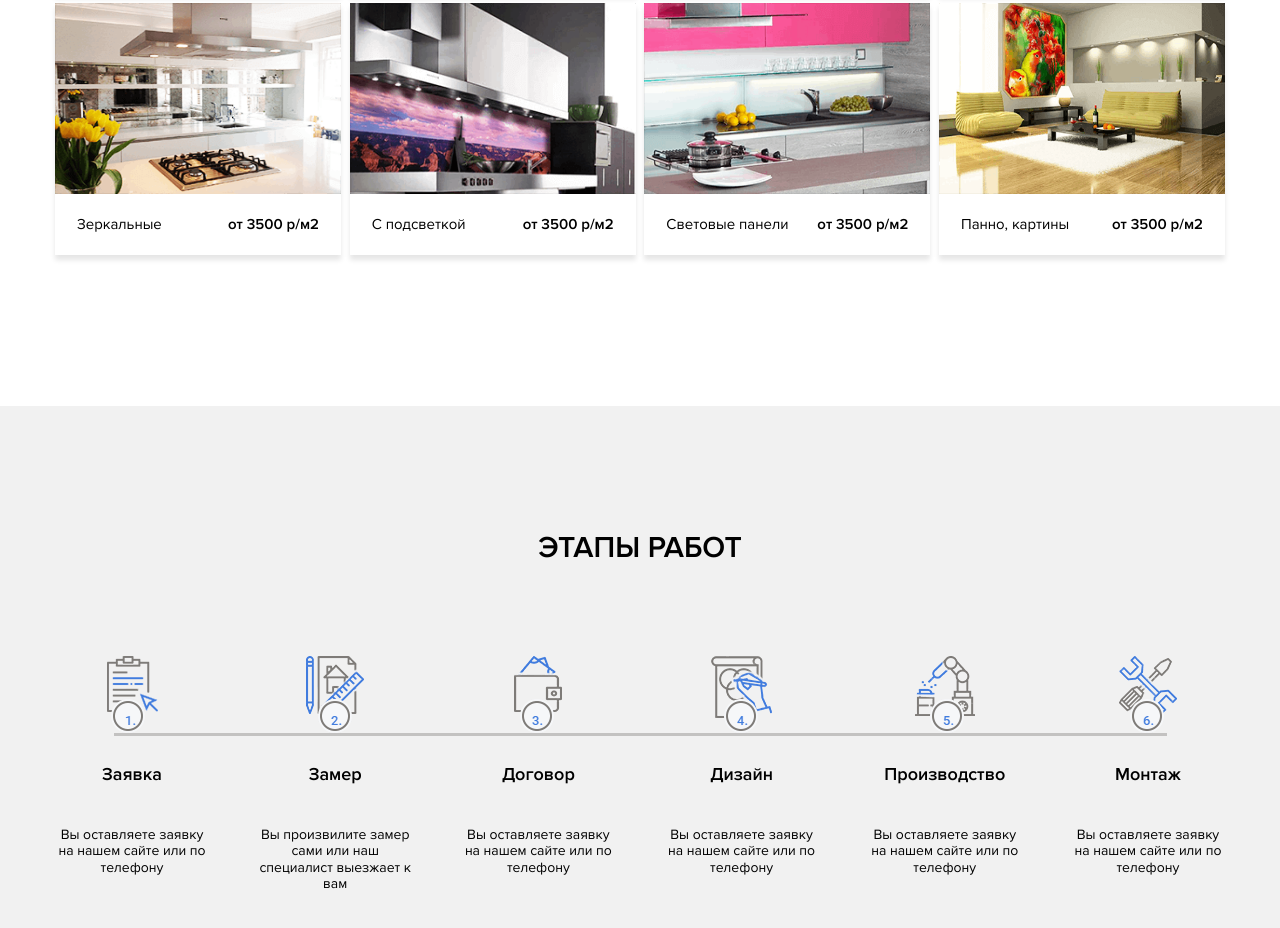
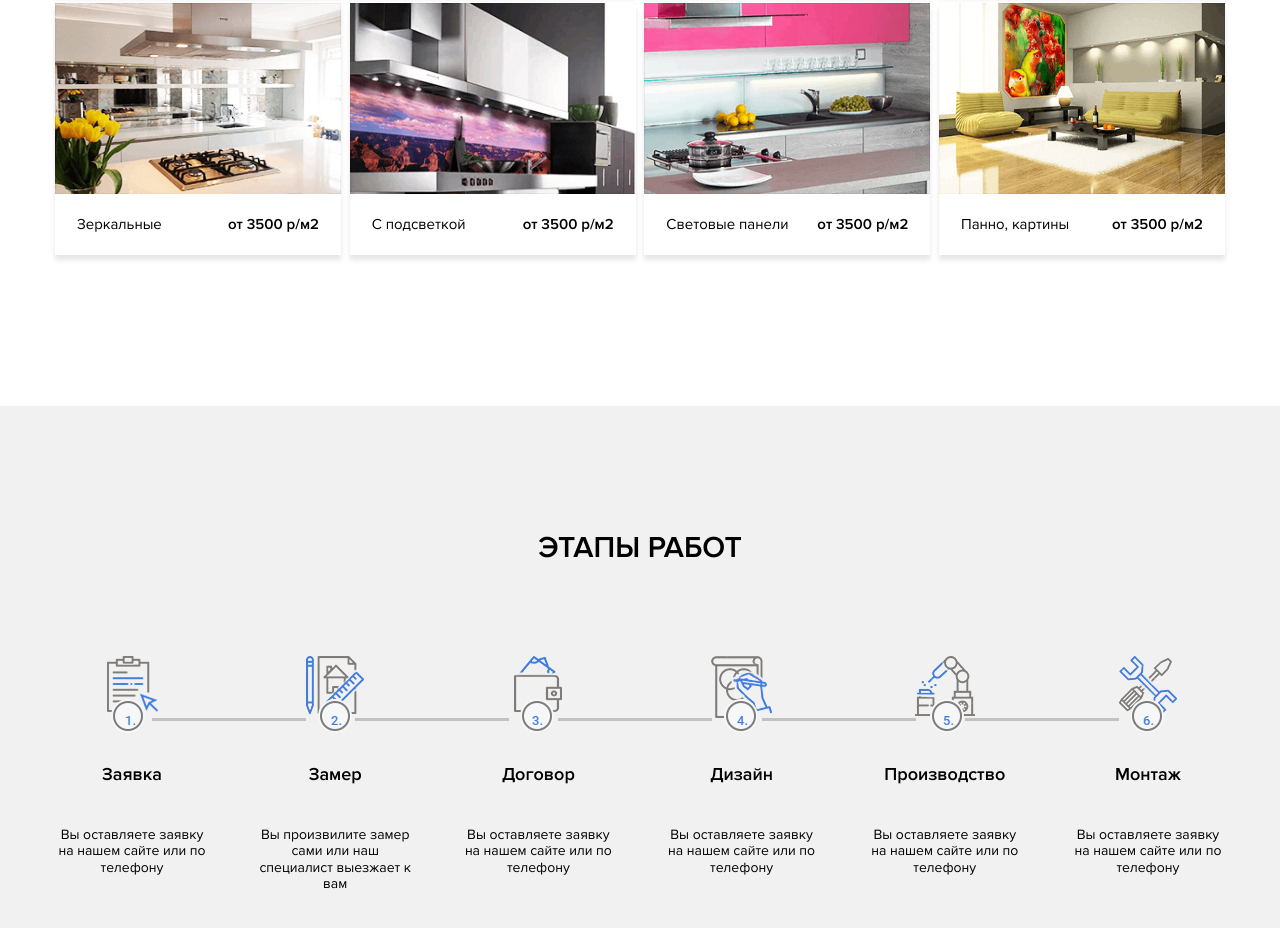
Before and after one commit to Webdevmaksim/skinali, a website: page index.html in a window 1280 px wide. Shown: the part 4432-5360 px from the top of the page. Drawn offline with Linux system fonts and the light colour scheme; a script that the page names is missing; files whose address does not match are found by name.

Commit message:
REFFACT: section-stages(before refact)

```diff
--- a/sass/_templates/_stages.sass
+++ b/sass/_templates/_stages.sass
@@ -7,20 +7,24 @@
         display: flex
         flex-direction: column
         align-items: center
+        position: relative
+        &::before
+            content: ''
+            width: 100%
+            background-color: rgba(126, 123, 120, 0.4)
+            height: 3px
+            position: absolute
+            margin-left: auto
+            margin-right: auto
+            right: -63%
+            top: 25%
+        &:last-child
+            &::before
+                display: none
     &__block
         justify-content: space-between
         position: relative
-        &::before
-            content: ''
-            background-color: rgba(126, 123, 120, 0.4)
-            height: 3px
-            width: 90%
-            position: absolute
-            margin-left: auto
-            margin-right: auto
-            left: 0
-            right: 0
-            top: 5.5rem
+
     &__img
         margin-bottom: 1.9285rem
     &__item-name
@@ -36,7 +40,7 @@
         +reg
 @media screen and ( max-width: 1199px )
     .stages
-        &__block
+        &__col
             &::before
                 display: none
         &__col
```
Also changed, not shown: css/style.css.
